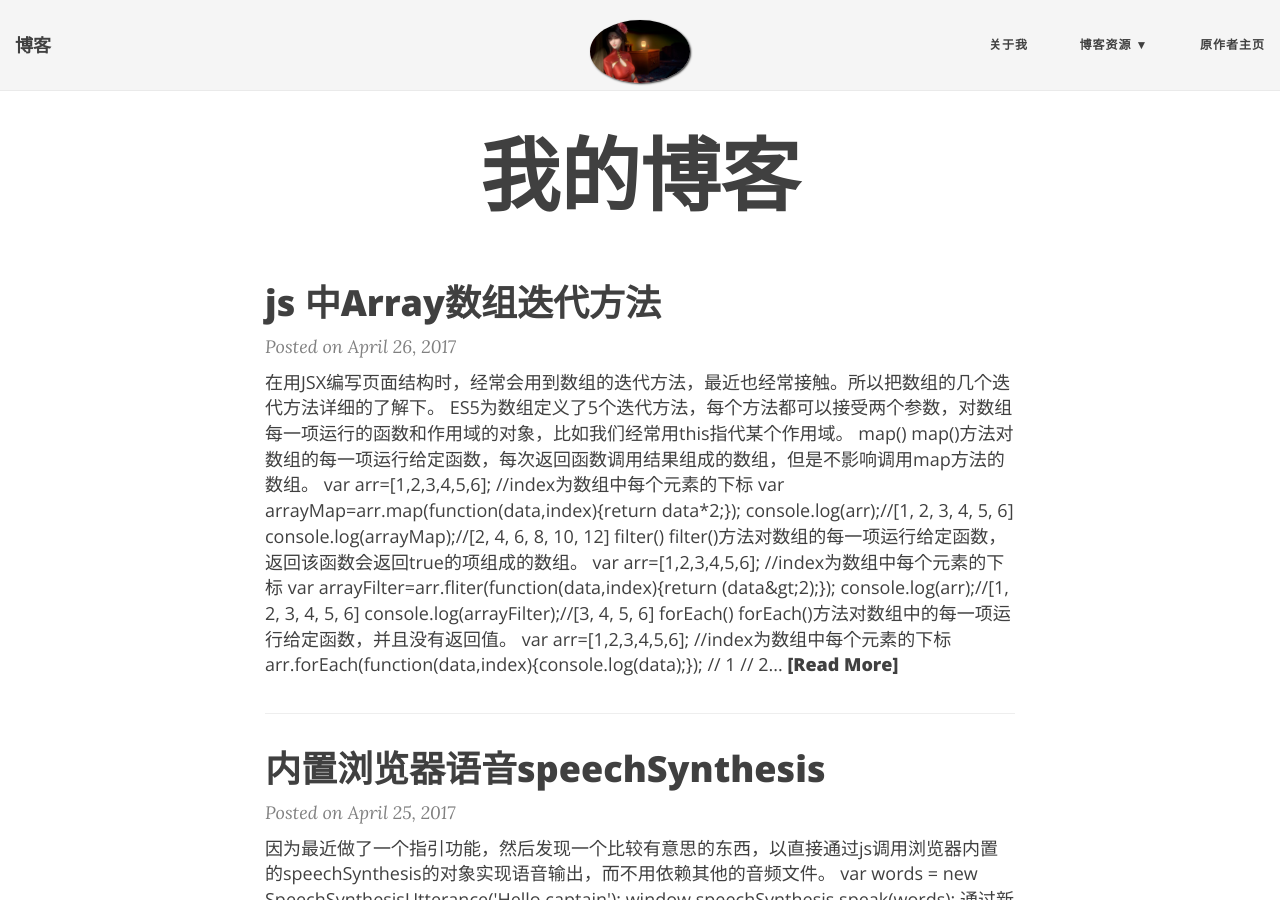
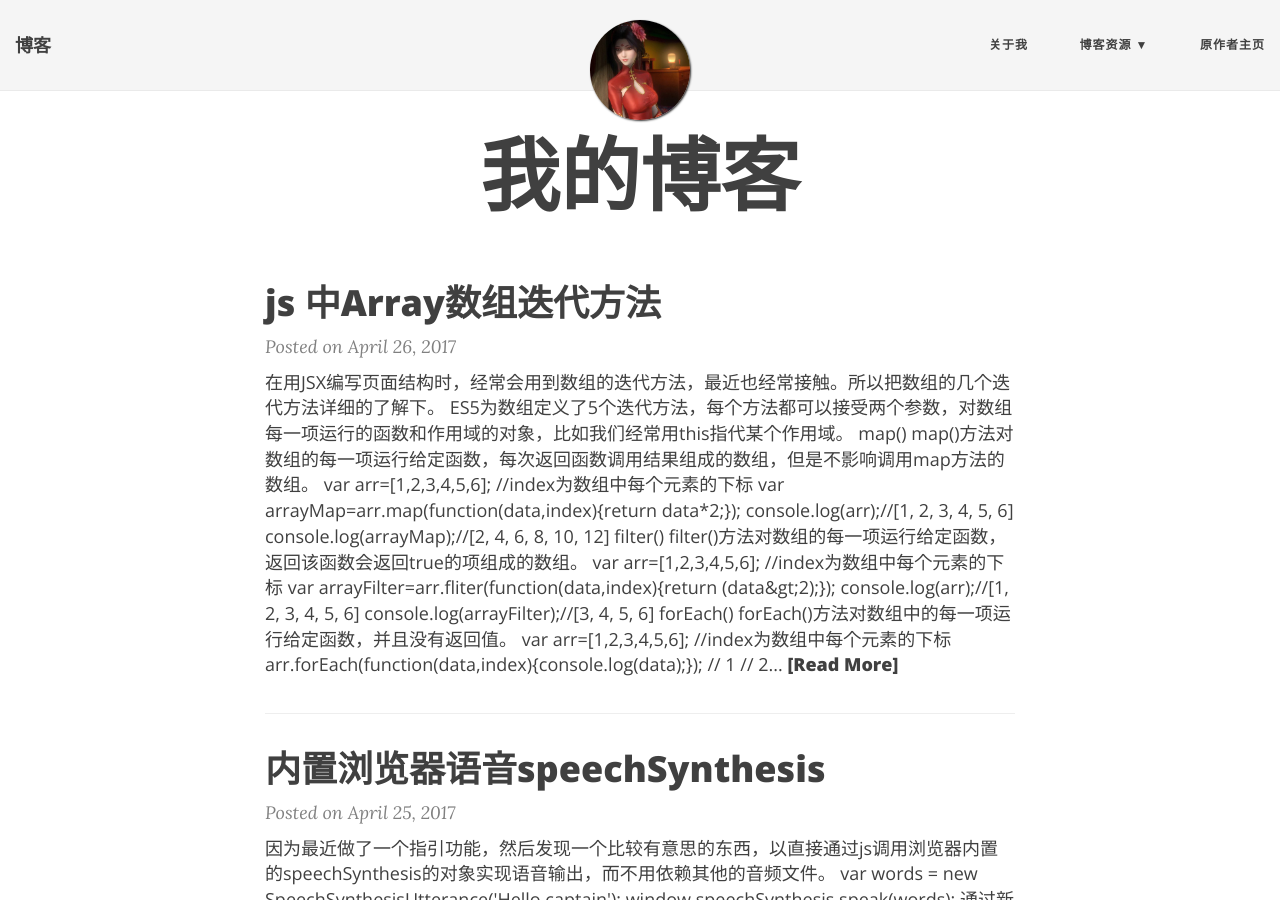
Before and after one commit to dandanbu3/dandanbu3.github.io, a Jekyll site: the page built from index.html, in a window 1280 px wide and 900 px high. Built offline with Jekyll 4.4.1, drawn with Linux system fonts in a browser that asks for light colours; nearby versions of some CDN libraries; the list of posts is cut into pages by our own code.

Commit message:
头像优化

```diff
--- a/_config.yml
+++ b/_config.yml
@@ -32,7 +32,7 @@ navbar-links:
 
 # Image to show in the navigation bar - image must be a square (width = height)
 # Remove this parameter if you don't want an image in the navbar
-avatar: "/img/avatar.png"
+avatar: "/img/avatar.jpg"
 
 # If you want to have an image logo in the top-left corner instead of the title text,
 # then specify the following parameter
```
Also changed, not shown: img/avatar.jpg (added), img/avatar.png (deleted).
